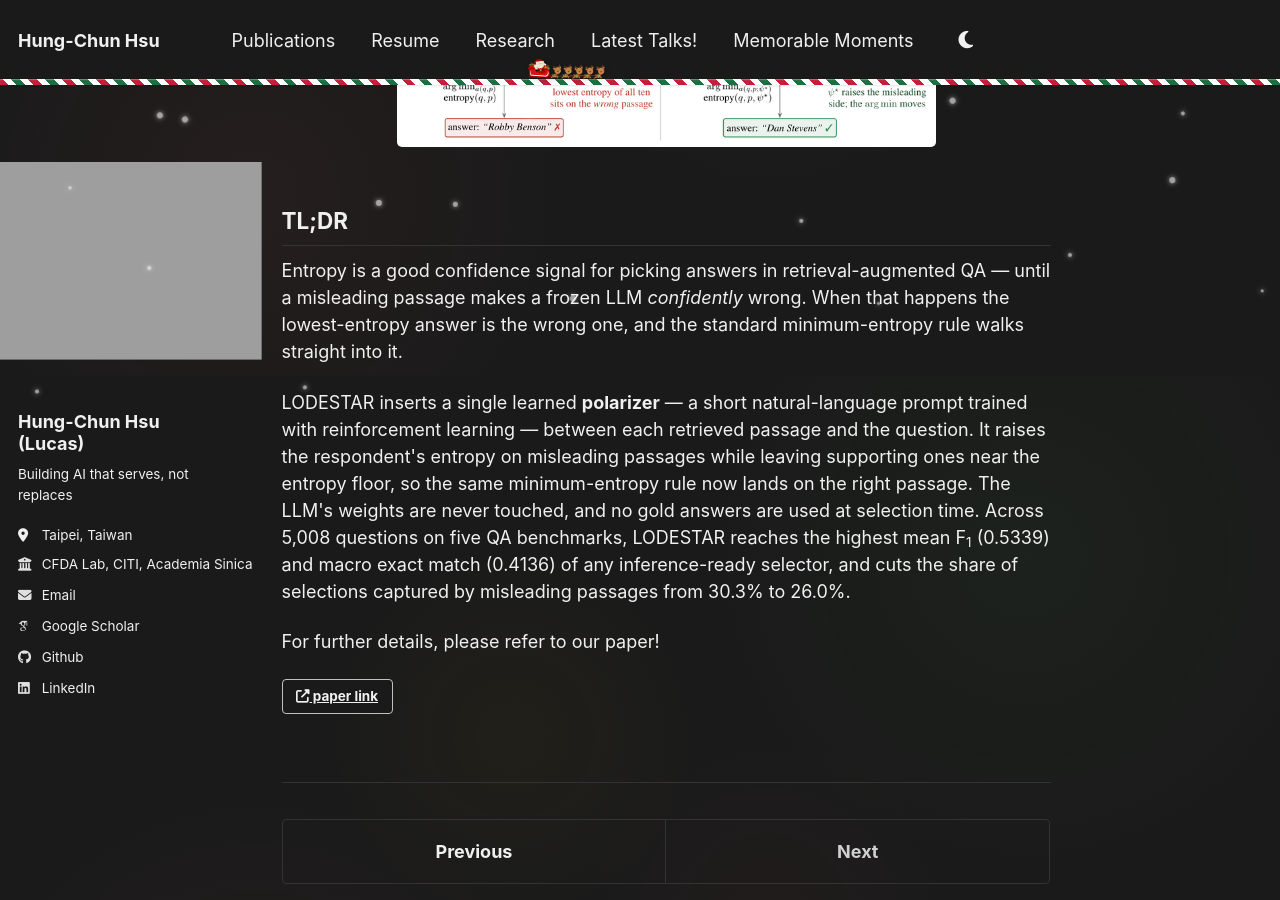
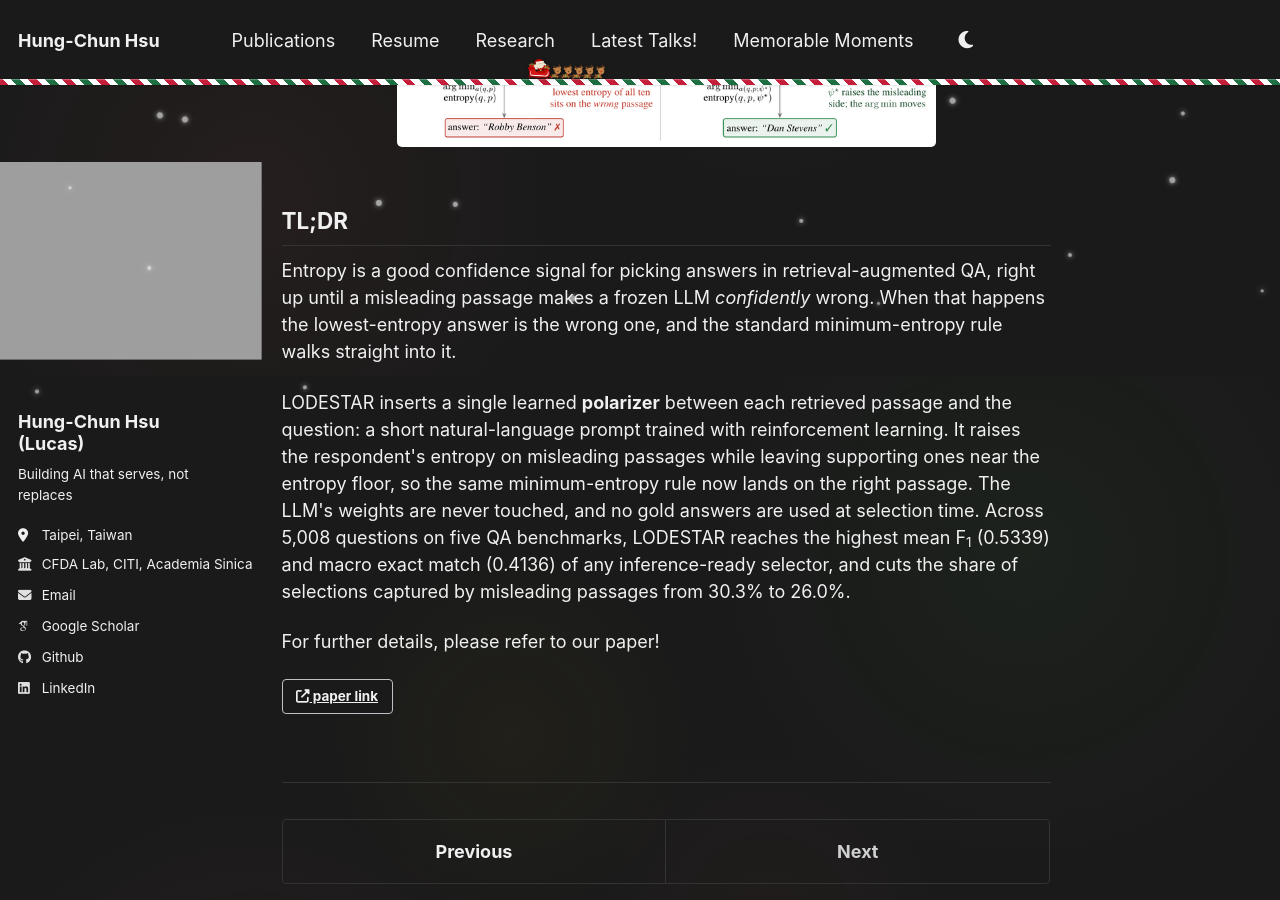
Before and after one commit to lucas-hc-hsu/lucas-hc-hsu.github.io, a Jekyll site: the page built from _publications/lodestar.md, in a window 1280 px wide and 900 px high, scrolled down 524 px. Built offline with Jekyll 4.4.1, drawn with Linux system fonts in a browser that asks for light colours; some web fonts are replaced; grey boxes are pictures that could not be loaded.

Commit message:
Drop em dashes from the LODESTAR summary
Three em dashes in the TL;DR became a comma and a colon. The second
paragraph now leads with where the polarizer goes and appends what it is,
instead of burying that in a parenthetical. Wording and figures are
otherwise unchanged.

The one remaining em dash is inside the title, which is the paper's own.

Co-Authored-By: Claude Opus 5 (1M context) <noreply@anthropic.com>
Claude-Session: https://claude.ai/code/session_01GDekThqtxnJ43k4giGwxAC

```diff
--- a/_publications/lodestar.md
+++ b/_publications/lodestar.md
@@ -18,9 +18,9 @@ paperurl: 'https://arxiv.org/abs/2608.11922'
 <h2 style="text-align: left;">TL;DR</h2>
 
 <div style="text-align: left; margin-bottom: 20px;">
-  <p>Entropy is a good confidence signal for picking answers in retrieval-augmented QA — until a misleading passage makes a frozen LLM <em>confidently</em> wrong. When that happens the lowest-entropy answer is the wrong one, and the standard minimum-entropy rule walks straight into it.</p>
+  <p>Entropy is a good confidence signal for picking answers in retrieval-augmented QA, right up until a misleading passage makes a frozen LLM <em>confidently</em> wrong. When that happens the lowest-entropy answer is the wrong one, and the standard minimum-entropy rule walks straight into it.</p>
 
-  <p>LODESTAR inserts a single learned <strong>polarizer</strong> — a short natural-language prompt trained with reinforcement learning — between each retrieved passage and the question. It raises the respondent's entropy on misleading passages while leaving supporting ones near the entropy floor, so the same minimum-entropy rule now lands on the right passage. The LLM's weights are never touched, and no gold answers are used at selection time. Across 5,008 questions on five QA benchmarks, LODESTAR reaches the highest mean F<sub>1</sub> (0.5339) and macro exact match (0.4136) of any inference-ready selector, and cuts the share of selections captured by misleading passages from 30.3% to 26.0%.</p>
+  <p>LODESTAR inserts a single learned <strong>polarizer</strong> between each retrieved passage and the question: a short natural-language prompt trained with reinforcement learning. It raises the respondent's entropy on misleading passages while leaving supporting ones near the entropy floor, so the same minimum-entropy rule now lands on the right passage. The LLM's weights are never touched, and no gold answers are used at selection time. Across 5,008 questions on five QA benchmarks, LODESTAR reaches the highest mean F<sub>1</sub> (0.5339) and macro exact match (0.4136) of any inference-ready selector, and cuts the share of selections captured by misleading passages from 30.3% to 26.0%.</p>
 
   <p>For further details, please refer to our paper!</p>
 </div>
```
